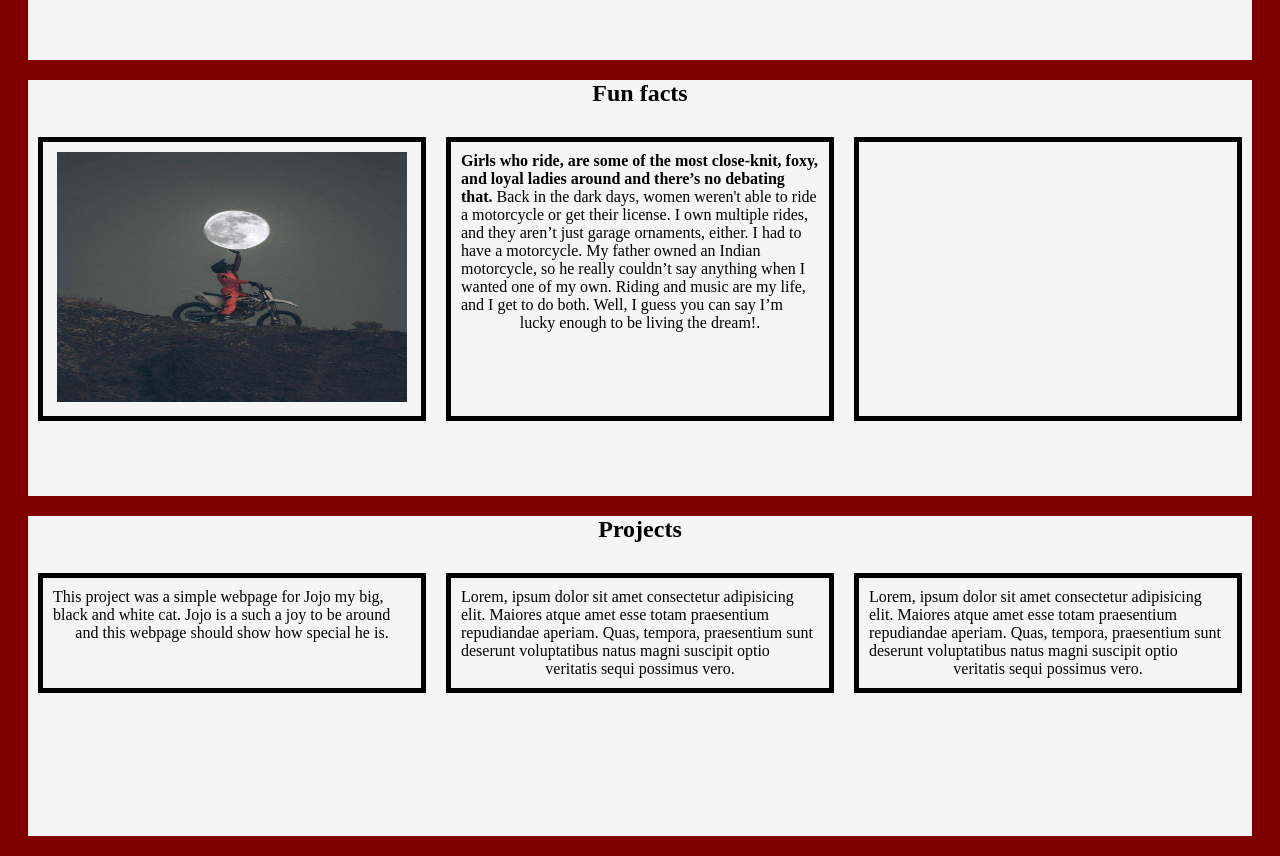
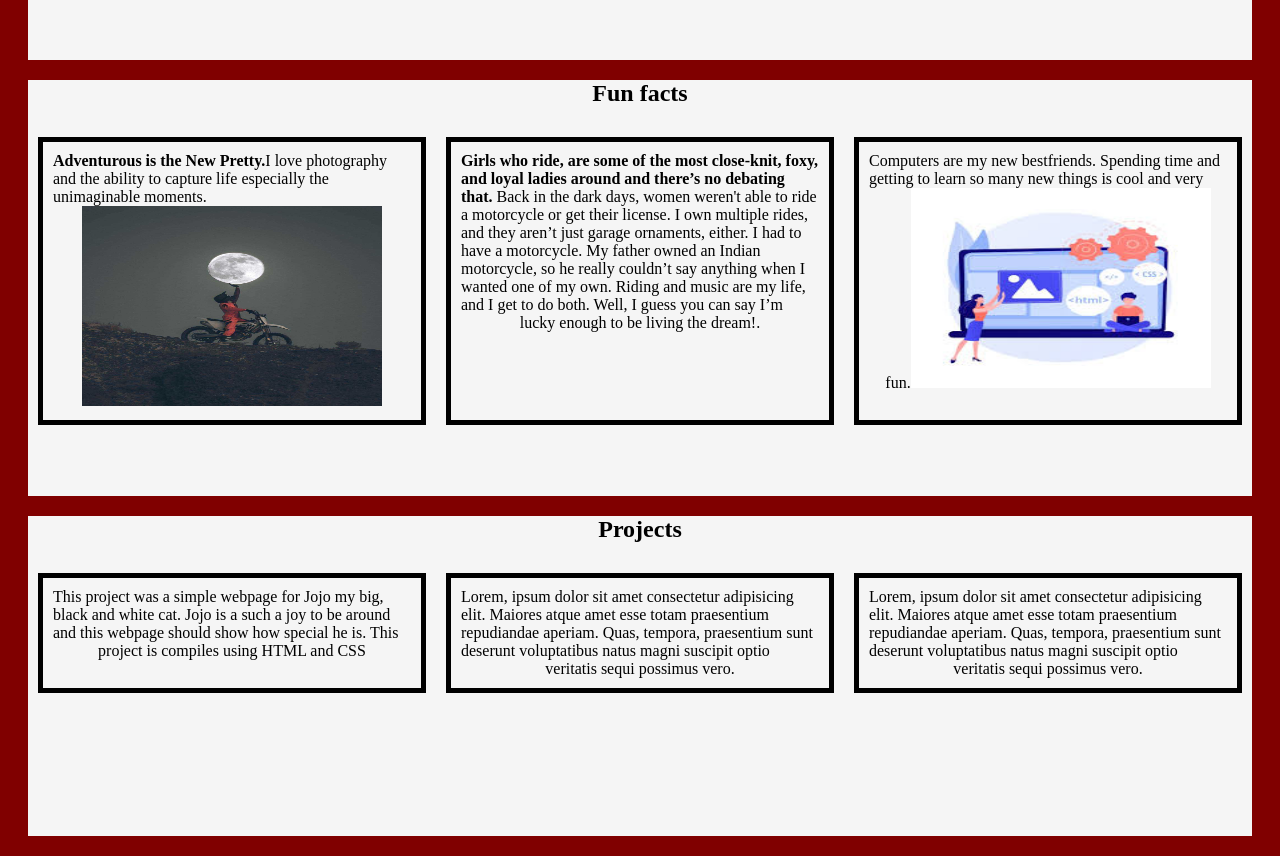
Before and after one commit to Mugure-Inez/Portfolio, a plain HTML site: page index.html in a window 1280 px wide. Shown: the part 460-1316 px from the top of the page. Drawn offline with Linux system fonts and the light colour scheme.

Commit message:
brief updates on my portfolio

```diff
--- a/index.html
+++ b/index.html
@@ -28,19 +28,16 @@
     <section class="section-3">
         <h2 class="c-black">Fun facts</h2>
         <div class="hobbies">
-        <p><img src="../images/FB_IMG_1612903286548.jpg" width="350px" height="250px"></p>
+        <p><strong>Adventurous is the New Pretty.</strong>I love photography and the ability to capture life especially the unimaginable moments.<img src="../images/FB_IMG_1612903286548.jpg" width="300px" height="200px"></p>
         <p><strong>Girls who ride, are some of the most close-knit, foxy, and loyal ladies around and there’s no debating that.</strong> Back in the dark days, women weren't able to ride a motorcycle or get their license. I own multiple rides, and they aren’t just garage ornaments, either. I had to have a motorcycle. My father owned an Indian motorcycle, so he really couldn’t say anything when I wanted one of my own. Riding and music are my life, and I get to do both. Well, I guess you can say I’m lucky enough to be living the dream!.</p>
-        <p><img src="" alt=""></p>
+        <p>Computers are my new bestfriends. Spending time and getting to learn so many new things is cool and very fun.<img src="../images/coding-cartoon-image.jpeg" width="300px" height="200px"></p>
         </div>
     </section>
 
     <section class="section-4">
         <h2 class="c-black">Projects</h2>
         <div class="projects">
-            <p>
-                <a href="https://github.com/Mugure-Inez/jojo-the-cat"></a>
-                This project was a simple webpage for Jojo my big, black and white cat. Jojo is a such a joy to be around and this webpage should show how special he is.
-            </p>
+            <p>This project was a simple webpage for Jojo my big, black and white cat. Jojo is a such a joy to be around and this webpage should show how special he is. This project is compiles using HTML and CSS <a href="https://github.com/Mugure-Inez/jojo-the-cat"></a></p>
 
             <p>Lorem, ipsum dolor sit amet consectetur adipisicing elit. Maiores atque amet esse totam praesentium repudiandae aperiam. Quas, tempora, praesentium sunt deserunt voluptatibus natus magni suscipit optio veritatis sequi possimus vero.</p>
 
```
